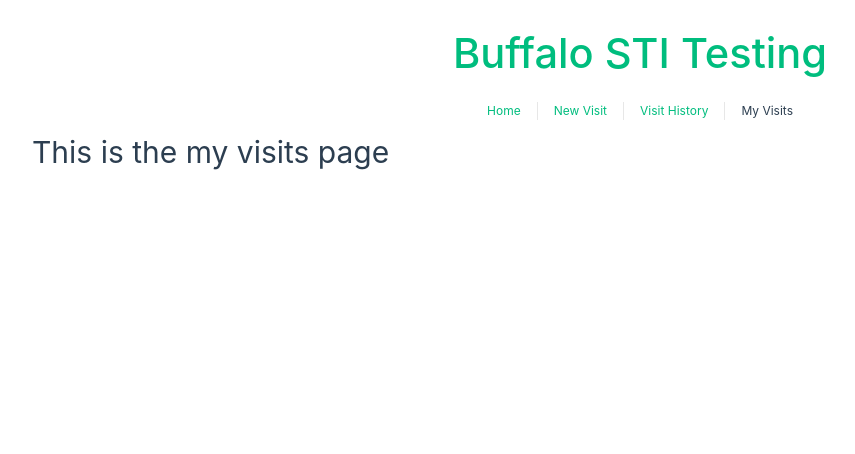
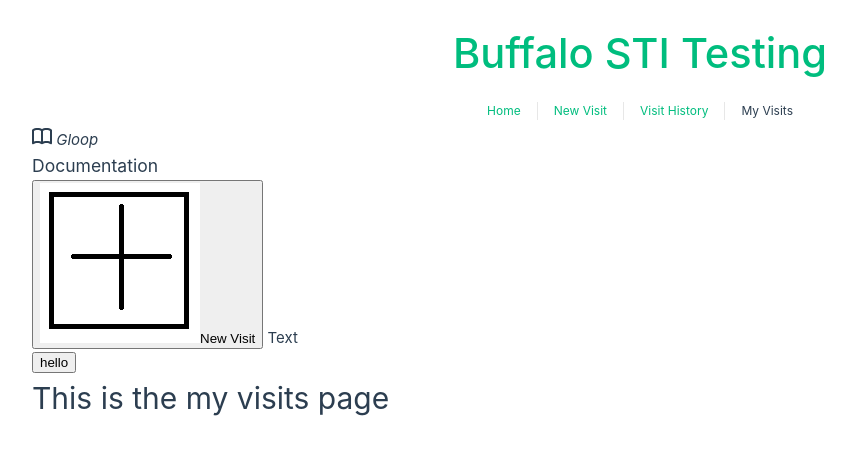
Before and after one commit to tbakare/Group_5_Hackhaton, a JavaScript app in the folder hackhaton_frontend/buffalo/: page /my-visits in a window 1280 px wide. Shown: the top 454 px of the page, without its empty margins (0-855 px from the left). Built offline with nearby package versions, Linux system fonts and the light colour scheme.

Commit message:
Adding buttons to my visit

```diff
--- a/hackhaton_frontend/buffalo/package.json
+++ b/hackhaton_frontend/buffalo/package.json
@@ -13,9 +13,7 @@
     "format": "prettier --write src/"
   },
   "dependencies": {
-    "bootstrap": "^5.2.3",
     "pinia": "^2.0.32",
-    "vue": "^3.2.47",
     "vue-router": "^4.1.6"
   },
   "devDependencies": {
--- a/hackhaton_frontend/buffalo/src/components/MyVisitsBase.vue
+++ b/hackhaton_frontend/buffalo/src/components/MyVisitsBase.vue
@@ -1,9 +1,27 @@
 <script setup>
 //imports
+import MyVisitsItem from './MyVisitsItem.vue'
+import DocumentationIcon from './icons/IconDocumentation.vue'
+// import { BButton } from 'bootstrap-vue'
+// Vue.component('b-button', BButton)
 </script>
 
 <template>
 <!-- template -->
+
+<MyVisitsItem>
+    <template #icon>
+      <DocumentationIcon />
+      Gloop
+
+    </template>
+    <template #heading>Documentation</template>
+    <button><img src=".\icons\img\Plus.png">New Visit</button>
+
+    Text
+</MyVisitsItem>
+
+<button>hello</button>
 </template>
 
 <style>
--- a/hackhaton_frontend/buffalo/src/components/MyVisitsItem.vue
+++ b/hackhaton_frontend/buffalo/src/components/MyVisitsItem.vue
@@ -4,6 +4,18 @@
 
 <template>
 <!-- template -->
+
+<div class="myvisit-item">
+    <i>
+      <slot name="icon"></slot>
+    </i>
+    <div class="myvisit-details">
+      <h3>
+        <slot name="heading"></slot>
+      </h3>
+      <slot></slot>
+    </div>
+  </div>
 </template>
 
 <style>
--- a/hackhaton_frontend/buffalo/src/views/MyVisitsView.vue
+++ b/hackhaton_frontend/buffalo/src/views/MyVisitsView.vue
@@ -1,6 +1,12 @@
+<script setup>
+import MyVisitsBase from '../components/MyVisitsBase.vue'
+</script>
+
 <template>
+  <main><MyVisitsBase/></main>
   <div class="my-visits">
     <h1>This is the my visits page</h1>
+
   </div>
 </template>
 
```
Also changed, not shown: hackhaton_frontend/buffalo/src/components/icons/img/Plus.png (added), 1 other file (tests, documents, lock files or other folders).
